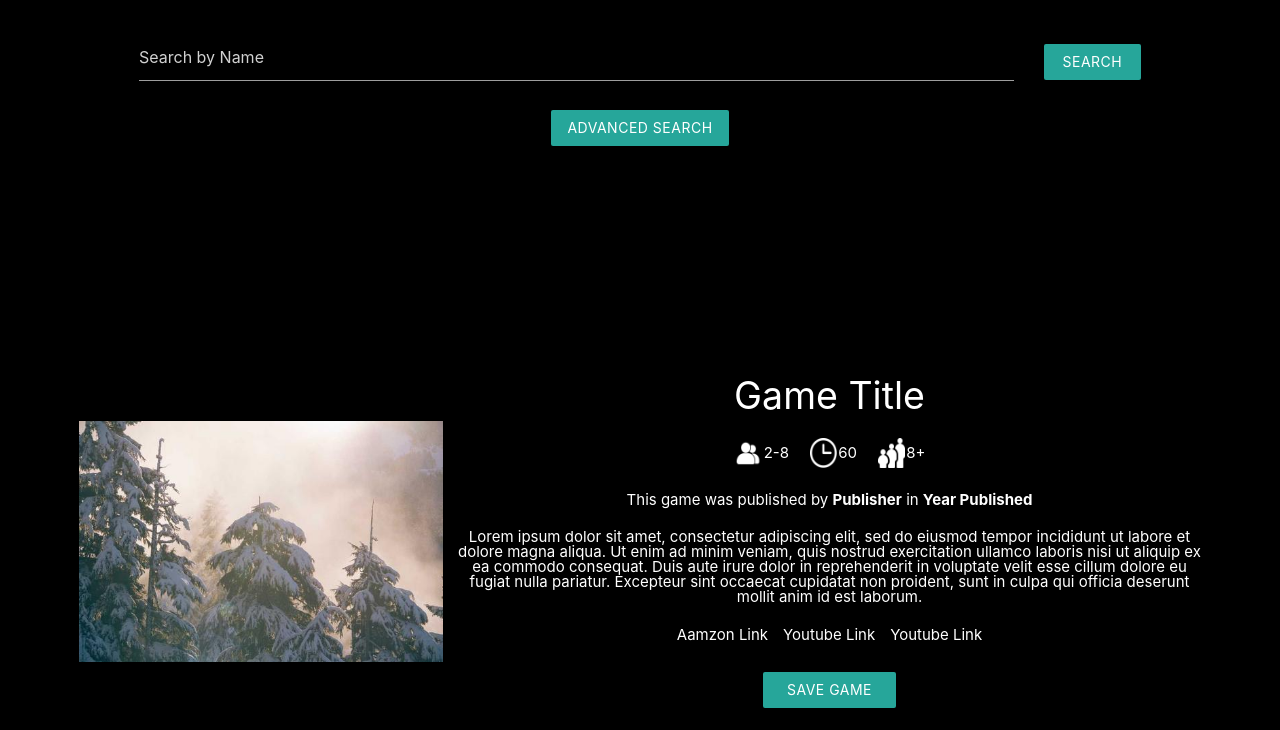
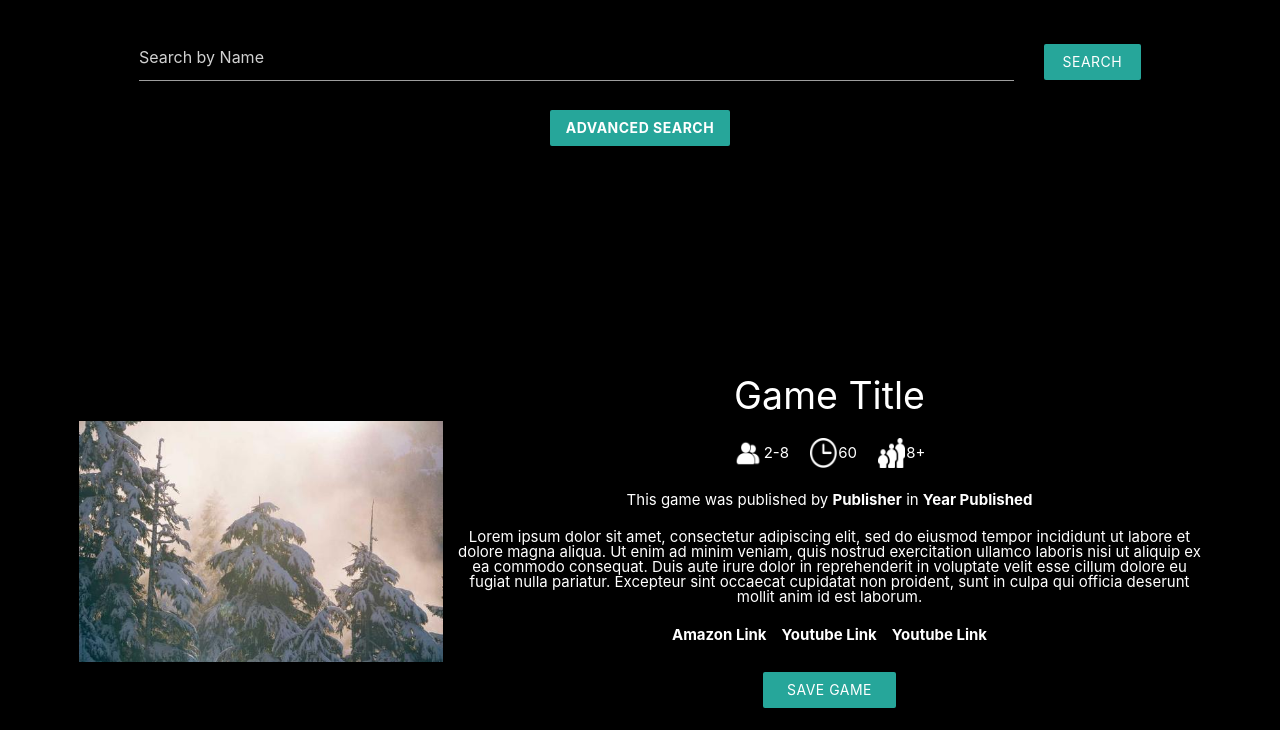
Before and after one commit to CaldwellDerek/bgp, a PHP site: page / in a window 1280 px wide. Shown: the part 171-901 px from the top of the page. Run offline with PHP 8.4, Linux system fonts and the light colour scheme.

Commit message:
adding anchors and styling to game links

```diff
--- a/css/index.css
+++ b/css/index.css
@@ -6,7 +6,8 @@ body {
     color: white;
 }
 
-span {
+span,
+a {
     font-weight: bold;
 }
 
@@ -187,6 +188,16 @@ header {
     margin: 0 0.5rem;
 }
 
+.game-info-links a {
+    color: white;
+    transition: color 0.5s;
+}
+
+.game-info-links a:hover {
+    color: darkgray
+
+}
+
 /* Similar Games -------------------------------------------------------------------- */
 
 .similar-games {
--- a/index.html
+++ b/index.html
@@ -72,9 +72,9 @@
           <p>This game was published by <span class="publisher">Publisher</span> in <span class="year-published">Year Published</span></p>
           <p>Lorem ipsum dolor sit amet, consectetur adipiscing elit, sed do eiusmod tempor incididunt ut labore et dolore magna aliqua. Ut enim ad minim veniam, quis nostrud exercitation ullamco laboris nisi ut aliquip ex ea commodo consequat. Duis aute irure dolor in reprehenderit in voluptate velit esse cillum dolore eu fugiat nulla pariatur. Excepteur sint occaecat cupidatat non proident, sunt in culpa qui officia deserunt mollit anim id est laborum.</p>
           <ul class="game-info-links">
-            <li>Aamzon Link</li>
-            <li>Youtube Link</li>
-            <li>Youtube Link</li>
+            <li><a href="#" target="_blank">Amazon Link</a></li>
+            <li><a href="#" target="_blank">Youtube Link</a></li>
+            <li><a href="#" target="_blank">Youtube Link</a></li>
           </ul>
           <button class="btn waves-effect waves-light" type="button" name="action">
             Save Game
```
